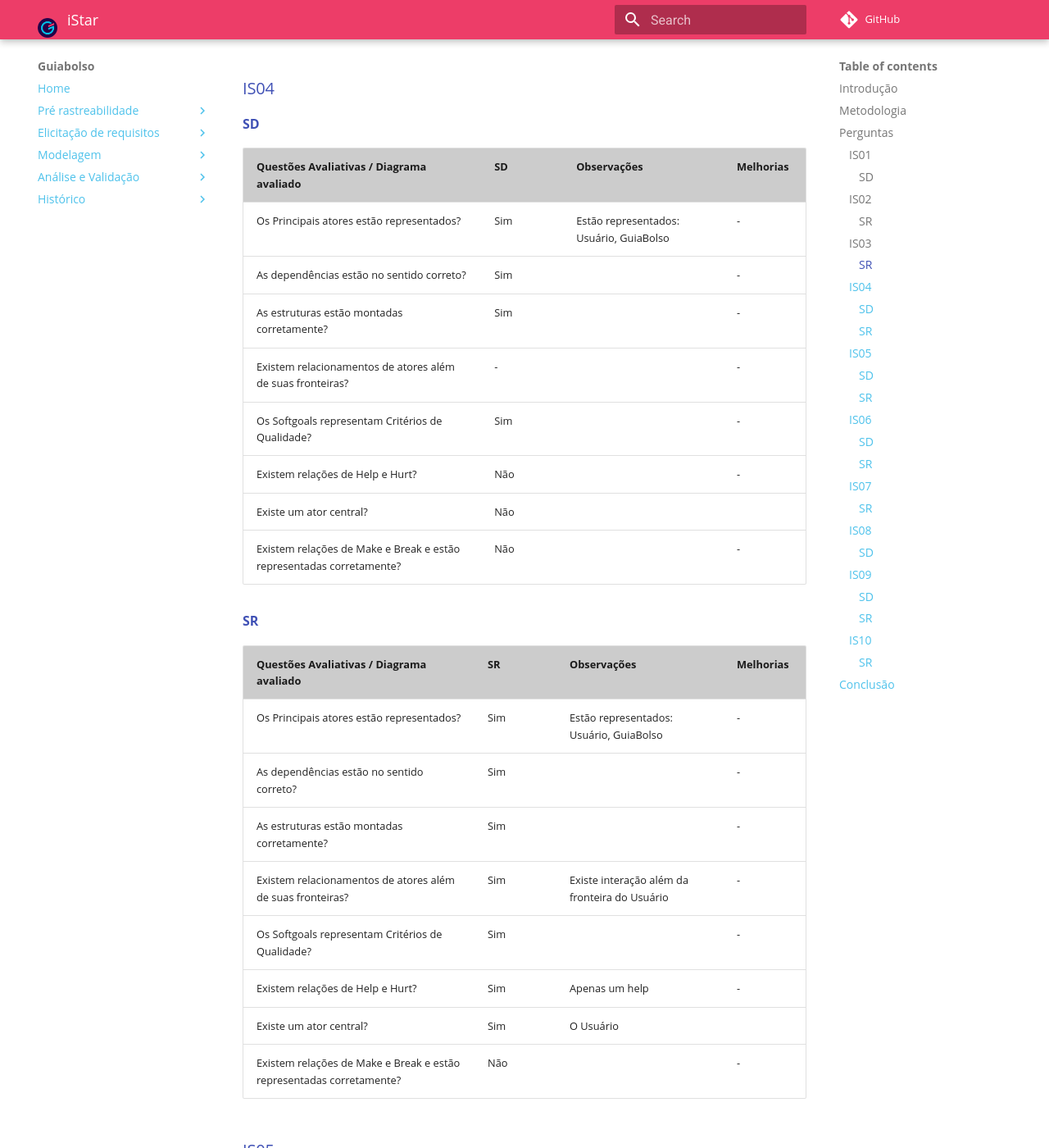
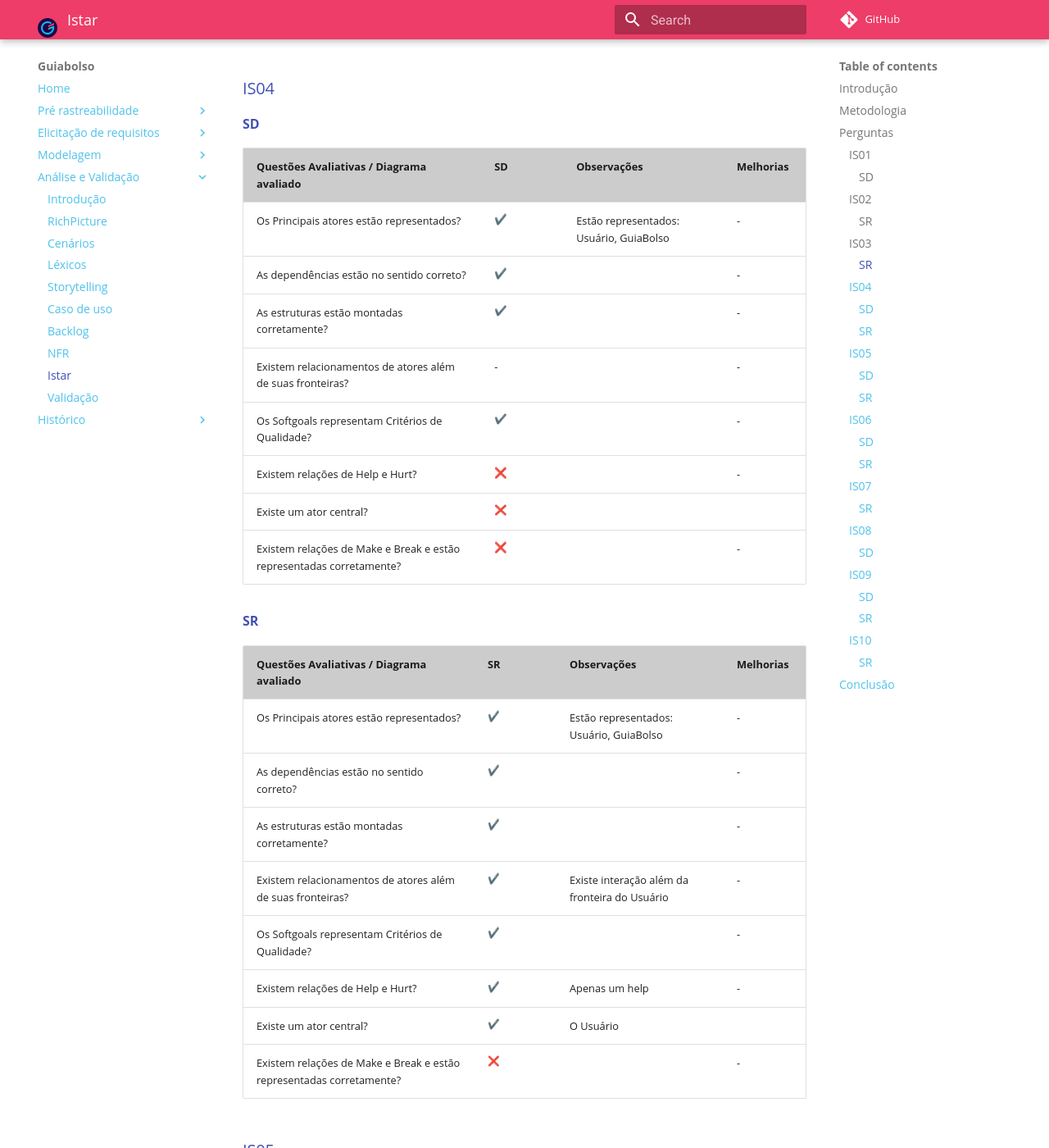
Before and after one commit to fga-disciplinas/2019.1-Guia-Bolso, an MkDocs documentation site: the page built from docs/analise/analise_istar.md, in a window 1280 px wide and 1400 px high, scrolled down 3851 px. Shown: the whole window at 82% size. Built offline with MkDocs 1.6.1 and Material for MkDocs 9.7.7, drawn with Linux system fonts in a browser that asks for light colours; emoji names are drawn with the system emoji font; comment, search, counter and statistics services are not loaded; old or Windows-style settings are respelled for this version of MkDocs; some of the changed text lies outside the part shown.

Commit message:
Referenciando i*

```diff
--- a/docs/analise/analise_istar.md
+++ b/docs/analise/analise_istar.md
@@ -36,15 +36,15 @@ para se avaliar cada modelo individualmente. Será, também, anotado algum obser
 
 | Questões Avaliativas / Diagrama avaliado | SD1 | Observações | Melhorias |
 |--|--|--|--|
-| Os Principais atores estão representados? | Sim |  | - |
-| As dependências estão no sentido correto? | Sim |  | - |
+| Os Principais atores estão representados? |:heavy_check_mark:|  | - |
+| As dependências estão no sentido correto? |:heavy_check_mark:|  | - |
 | As estruturas estão montadas corretamente? | - |   | - |
-| Existem relacionamentos de atores além de suas fronteiras? | Sim |  | - |
+| Existem relacionamentos de atores além de suas fronteiras? |:heavy_check_mark:|  | - |
 | Os Softgoals representam Critérios de Qualidade? | - |  | - |
 | Existem relações de Help e Hurt? | - |  | - |
-| Existe um ator central? | Não |  |  |
+| Existe um ator central? |:x:|  |  |
 | Existem relações de Make e Break e estão representadas
-corretamente? | Sim |  | - |
+corretamente? |:heavy_check_mark:|  | - |
 ## Inspeção
 
 ### [IS01](../../modelagem/istar/#is01-atores)
@@ -53,15 +53,15 @@ corretamente? | Sim |  | - |
 
 | Questões Avaliativas / Diagrama avaliado | SD | Observações | Melhorias |
 |--|--|--|--|
-| Os Principais atores estão representados? | Sim | Estão representados: Usuário, GuiaBolso, Patriocinadores, Serasa, Instituições financeiras,
+| Os Principais atores estão representados? |:heavy_check_mark:| Estão representados: Usuário, GuiaBolso, Patriocinadores, Serasa, Instituições financeiras,
 Instituições Reguladoras | - |
-| As dependências estão no sentido correto? | Sim |  | - |
-| As estruturas estão montadas corretamente? | Sim |   | - |
+| As dependências estão no sentido correto? |:heavy_check_mark:|  | - |
+| As estruturas estão montadas corretamente? |:heavy_check_mark:|   | - |
 | Existem relacionamentos de atores além de suas fronteiras? | - |  | - |
-| Os Softgoals representam Critérios de Qualidade? | Sim |  | - |
-| Existem relações de Help e Hurt? | Não |  | - |
-| Existe um ator central? | Sim | O GuiaBolso |  |
-| Existem relações de Make e Break e estão representadas corretamente? | Não |  | - |
+| Os Softgoals representam Critérios de Qualidade? |:heavy_check_mark:|  | - |
+| Existem relações de Help e Hurt? |:x:|  | - |
+| Existe um ator central? |:heavy_check_mark:| O GuiaBolso |  |
+| Existem relações de Make e Break e estão representadas corretamente? |:x:|  | - |
 
 ### [IS02](../../modelagem/istar/#is02-adicionar-contas-e-cartoes)
 
@@ -69,14 +69,14 @@ Instituições Reguladoras | - |
 
 | Questões Avaliativas / Diagrama avaliado | SR | Observações | Melhorias |
 |--|--|--|--|
-| Os Principais atores estão representados? | Sim | Estão representados: Usuário, Serasa/BoaVista, Instituições financeiras | - |
-| As dependências estão no sentido correto? | Sim |  | - |
-| As estruturas estão montadas corretamente? | Sim |   | - |
-| Existem relacionamentos de atores além de suas fronteiras? | Sim |  | - |
-| Os Softgoals representam Critérios de Qualidade? | Sim |  | - |
-| Existem relações de Help e Hurt? | Sim |  | - |
-| Existe um ator central? | Não | Não visualmente, mas o Usuário é o foco principal |  |
-| Existem relações de Make e Break e estão representadas corretamente? | Sim |  | - |
+| Os Principais atores estão representados? |:heavy_check_mark:| Estão representados: Usuário, Serasa/BoaVista, Instituições financeiras | - |
+| As dependências estão no sentido correto? |:heavy_check_mark:|  | - |
+| As estruturas estão montadas corretamente? |:heavy_check_mark:|   | - |
+| Existem relacionamentos de atores além de suas fronteiras? |:heavy_check_mark:|  | - |
+| Os Softgoals representam Critérios de Qualidade? |:heavy_check_mark:|  | - |
+| Existem relações de Help e Hurt? |:heavy_check_mark:|  | - |
+| Existe um ator central? |:x:| Não visualmente, mas o Usuário é o foco principal |  |
+| Existem relações de Make e Break e estão representadas corretamente? |:heavy_check_mark:|  | - |
 
 ### [IS03](../../modelagem/istar/#is03-simular-emprestimo)
 
@@ -84,14 +84,14 @@ Instituições Reguladoras | - |
 
 | Questões Avaliativas / Diagrama avaliado | SR | Observações | Melhorias |
 |--|--|--|--|
-| Os Principais atores estão representados? | Sim | Estão representados: Usuário, Serasa, GuiaBolso | - |
-| As dependências estão no sentido correto? | Sim |  | - |
-| As estruturas estão montadas corretamente? | Sim |   | - |
-| Existem relacionamentos de atores além de suas fronteiras? | Sim |  | - |
-| Os Softgoals representam Critérios de Qualidade? | Sim |  | - |
-| Existem relações de Help e Hurt? | Sim | Apenas Help | - |
-| Existe um ator central? | Não | Não visualmente, mas a interação entre o Usuário e o GuiaBolso é o foco principal |  |
-| Existem relações de Make e Break e estão representadas corretamente? | Não |  | - |
+| Os Principais atores estão representados? |:heavy_check_mark:| Estão representados: Usuário, Serasa, GuiaBolso | - |
+| As dependências estão no sentido correto? |:heavy_check_mark:|  | - |
+| As estruturas estão montadas corretamente? |:heavy_check_mark:|   | - |
+| Existem relacionamentos de atores além de suas fronteiras? |:heavy_check_mark:|  | - |
+| Os Softgoals representam Critérios de Qualidade? |:heavy_check_mark:|  | - |
+| Existem relações de Help e Hurt? |:heavy_check_mark:| Apenas Help | - |
+| Existe um ator central? |:x:|Não visualmente, mas a interação entre o Usuário e o GuiaBolso é o foco principal |  |
+| Existem relações de Make e Break e estão representadas corretamente? |:x:|  | - |
 
 ### [IS04](../../modelagem/istar/#is04-adicionar-compromisso-na-agenda)
 
@@ -99,27 +99,27 @@ Instituições Reguladoras | - |
 
 | Questões Avaliativas / Diagrama avaliado | SD | Observações | Melhorias |
 |--|--|--|--|
-| Os Principais atores estão representados? | Sim | Estão representados: Usuário, GuiaBolso | - |
-| As dependências estão no sentido correto? | Sim |  | - |
-| As estruturas estão montadas corretamente? | Sim |   | - |
+| Os Principais atores estão representados? |:heavy_check_mark:| Estão representados: Usuário, GuiaBolso | - |
+| As dependências estão no sentido correto? |:heavy_check_mark:|  | - |
+| As estruturas estão montadas corretamente? |:heavy_check_mark:|   | - |
 | Existem relacionamentos de atores além de suas fronteiras? | - |  | - |
-| Os Softgoals representam Critérios de Qualidade? | Sim |  | - |
-| Existem relações de Help e Hurt? | Não |  | - |
-| Existe um ator central? | Não |  |  |
-| Existem relações de Make e Break e estão representadas corretamente? | Não |  | - |
+| Os Softgoals representam Critérios de Qualidade? |:heavy_check_mark:|  | - |
+| Existem relações de Help e Hurt? |:x:|  | - |
+| Existe um ator central? |:x:|  |  |
+| Existem relações de Make e Break e estão representadas corretamente? |:x:|  | - |
 
 #### [SR](../../modelagem/istar/#strategic-rationale-model-sr_2)
 
 | Questões Avaliativas / Diagrama avaliado | SR | Observações | Melhorias |
 |--|--|--|--|
-| Os Principais atores estão representados? | Sim | Estão representados: Usuário, GuiaBolso | - |
-| As dependências estão no sentido correto? | Sim |  | - |
-| As estruturas estão montadas corretamente? | Sim |   | - |
-| Existem relacionamentos de atores além de suas fronteiras? | Sim | Existe interação além da fronteira do Usuário | - |
-| Os Softgoals representam Critérios de Qualidade? | Sim |  | - |
-| Existem relações de Help e Hurt? | Sim | Apenas um help | - |
-| Existe um ator central? | Sim | O Usuário |  |
-| Existem relações de Make e Break e estão representadas corretamente? | Não |  | - |
+| Os Principais atores estão representados? |:heavy_check_mark:| Estão representados: Usuário, GuiaBolso | - |
+| As dependências estão no sentido correto? |:heavy_check_mark:|  | - |
+| As estruturas estão montadas corretamente? |:heavy_check_mark:|   | - |
+| Existem relacionamentos de atores além de suas fronteiras? |:heavy_check_mark:| Existe interação além da fronteira do Usuário | - |
+| Os Softgoals representam Critérios de Qualidade? |:heavy_check_mark:|  | - |
+| Existem relações de Help e Hurt? |:heavy_check_mark:| Apenas um help | - |
+| Existe um ator central? |:heavy_check_mark:| O Usuário |  |
+| Existem relações de Make e Break e estão representadas corretamente? |:x:|  | - |
 
 ### [IS05](../../modelagem/istar/#is05-consultar-situacao-do-cpf)
 
@@ -127,27 +127,27 @@ Instituições Reguladoras | - |
 
 | Questões Avaliativas / Diagrama avaliado | SD | Observações | Melhorias |
 |--|--|--|--|
-| Os Principais atores estão representados? | Sim | Estão representados: Usuário, GuiaBolso | - |
-| As dependências estão no sentido correto? | Sim |  | - |
-| As estruturas estão montadas corretamente? | Sim |   | - |
+| Os Principais atores estão representados? |:heavy_check_mark:| Estão representados: Usuário, GuiaBolso | - |
+| As dependências estão no sentido correto? |:heavy_check_mark:|  | - |
+| As estruturas estão montadas corretamente? |:heavy_check_mark:|   | - |
 | Existem relacionamentos de atores além de suas fronteiras? | - |  | - |
-| Os Softgoals representam Critérios de Qualidade? | Sim |  | - |
-| Existem relações de Help e Hurt? | Não |  | - |
-| Existe um ator central? | Não |  |  |
-| Existem relações de Make e Break e estão representadas corretamente? | Não |  | - |
+| Os Softgoals representam Critérios de Qualidade? |:heavy_check_mark:|  | - |
+| Existem relações de Help e Hurt? |:x:|  | - |
+| Existe um ator central? |:x:|  |  |
+| Existem relações de Make e Break e estão representadas corretamente? |:x:|  | - |
 
 #### [SR](../../modelagem/istar/#strategic-rationale-model-sr_3)
 
 | Questões Avaliativas / Diagrama avaliado | SR | Observações | Melhorias |
 |--|--|--|--|
-| Os Principais atores estão representados? | Sim | Estão representados: Usuário, GuiaBolso | - |
-| As dependências estão no sentido correto? | Sim |  | - |
-| As estruturas estão montadas corretamente? | Sim |   | - |
-| Existem relacionamentos de atores além de suas fronteiras? | Sim |  | - |
-| Os Softgoals representam Critérios de Qualidade? | Sim |  | - |
-| Existem relações de Help e Hurt? | Não |  | - |
-| Existe um ator central? | Sim | O Usuário |  |
-| Existem relações de Make e Break e estão representadas corretamente? | Não |  | - |
+| Os Principais atores estão representados? |:heavy_check_mark:| Estão representados: Usuário, GuiaBolso | - |
+| As dependências estão no sentido correto? |:heavy_check_mark:|  | - |
+| As estruturas estão montadas corretamente? |:heavy_check_mark:|   | - |
+| Existem relacionamentos de atores além de suas fronteiras? |:heavy_check_mark:|  | - |
+| Os Softgoals representam Critérios de Qualidade? |:heavy_check_mark:|  | - |
+| Existem relações de Help e Hurt? |:x:|  | - |
+| Existe um ator central? |:heavy_check_mark:| O Usuário |  |
+| Existem relações de Make e Break e estão representadas corretamente? |:x:|  | - |
 
 ### [IS06](../../modelagem/istar/#is06-planejamento-de-rendas-e-gastos)
 
@@ -155,27 +155,27 @@ Instituições Reguladoras | - |
 
 | Questões Avaliativas / Diagrama avaliado | SD | Observações | Melhorias |
 |--|--|--|--|
-| Os Principais atores estão representados? | Sim | Estão representados: Usuário, GuiaBolso | - |
-| As dependências estão no sentido correto? | Sim |  | - |
-| As estruturas estão montadas corretamente? | Sim |   | - |
+| Os Principais atores estão representados? |:heavy_check_mark:| Estão representados: Usuário, GuiaBolso | - |
+| As dependências estão no sentido correto? |:heavy_check_mark:|  | - |
+| As estruturas estão montadas corretamente? |:heavy_check_mark:|   | - |
 | Existem relacionamentos de atores além de suas fronteiras? | - |  | - |
-| Os Softgoals representam Critérios de Qualidade? | Sim |  | - |
-| Existem relações de Help e Hurt? | Não |  | - |
-| Existe um ator central? | Não |  |  |
-| Existem relações de Make e Break e estão representadas corretamente? | Não |  | - |
+| Os Softgoals representam Critérios de Qualidade? |:heavy_check_mark:|  | - |
+| Existem relações de Help e Hurt? |:x:|  | - |
+| Existe um ator central? |:x:|  |  |
+| Existem relações de Make e Break e estão representadas corretamente? |:x:|  | - |
 
 #### [SR](../../modelagem/istar/#strategic-rationale-model-sr_4)
 
 | Questões Avaliativas / Diagrama avaliado | SR | Observações | Melhorias |
 |--|--|--|--|
-| Os Principais atores estão representados? | Sim | Estão representados: Usuário, GuiaBolso | - |
-| As dependências estão no sentido correto? | Sim |  | - |
-| As estruturas estão montadas corretamente? | Sim |   | - |
-| Existem relacionamentos de atores além de suas fronteiras? | Sim |  | - |
-| Os Softgoals representam Critérios de Qualidade? | Sim |  | - |
-| Existem relações de Help e Hurt? | Sim |  | - |
-| Existe um ator central? | Sim | O Usuário |  |
-| Existem relações de Make e Break e estão representadas corretamente? | Não |  | - |
+| Os Principais atores estão representados? |:heavy_check_mark:| Estão representados: Usuário, GuiaBolso | - |
+| As dependências estão no sentido correto? |:heavy_check_mark:|  | - |
+| As estruturas estão montadas corretamente? |:heavy_check_mark:|   | - |
+| Existem relacionamentos de atores além de suas fronteiras? |:heavy_check_mark:|  | - |
+| Os Softgoals representam Critérios de Qualidade? |:heavy_check_mark:|  | - |
+| Existem relações de Help e Hurt? |:heavy_check_mark:|  | - |
+| Existe um ator central? |:heavy_check_mark:| O Usuário |  |
+| Existem relações de Make e Break e estão representadas corretamente? |:x:|  | - |
 
 ### [IS07](../../modelagem/istar/#is07-dicas-financeiras)
 
@@ -183,14 +183,14 @@ Instituições Reguladoras | - |
 
 | Questões Avaliativas / Diagrama avaliado | SR | Observações | Melhorias |
 |--|--|--|--|
-| Os Principais atores estão representados? | Sim | Estão representados: Usuário, GuiaBolso | - |
-| As dependências estão no sentido correto? | Sim |  | - |
-| As estruturas estão montadas corretamente? | Sim |   | - |
-| Existem relacionamentos de atores além de suas fronteiras? | Sim |  | - |
-| Os Softgoals representam Critérios de Qualidade? | Sim |  | - |
-| Existem relações de Help e Hurt? | Sim |  | - |
-| Existe um ator central? | Sim | O Usuário |  |
-| Existem relações de Make e Break e estão representadas corretamente? | Não |  | - |
+| Os Principais atores estão representados? |:heavy_check_mark:| Estão representados: Usuário, GuiaBolso | - |
+| As dependências estão no sentido correto? |:heavy_check_mark:|  | - |
+| As estruturas estão montadas corretamente? |:heavy_check_mark:|   | - |
+| Existem relacionamentos de atores além de suas fronteiras? |:heavy_check_mark:|  | - |
+| Os Softgoals representam Critérios de Qualidade? |:heavy_check_mark:|  | - |
+| Existem relações de Help e Hurt? |:heavy_check_mark:|  | - |
+| Existe um ator central? |:heavy_check_mark:| O Usuário |  |
+| Existem relações de Make e Break e estão representadas corretamente? |:x:|  | - |
 
 ### [IS08](../../modelagem/istar/#is08-transacoes)
 
@@ -198,14 +198,14 @@ Instituições Reguladoras | - |
 
 | Questões Avaliativas / Diagrama avaliado | SD | Observações | Melhorias |
 |--|--|--|--|
-| Os Principais atores estão representados? | Sim | Estão representados: Usuário, GuiaBolso | - |
-| As dependências estão no sentido correto? | Sim |  | - |
-| As estruturas estão montadas corretamente? | Sim |   | - |
+| Os Principais atores estão representados? |:heavy_check_mark:| Estão representados: Usuário, GuiaBolso | - |
+| As dependências estão no sentido correto? |:heavy_check_mark:|  | - |
+| As estruturas estão montadas corretamente? |:heavy_check_mark:|   | - |
 | Existem relacionamentos de atores além de suas fronteiras? | - |  | - |
-| Os Softgoals representam Critérios de Qualidade? | Sim |  | - |
-| Existem relações de Help e Hurt? | Não |  | - |
-| Existe um ator central? | Não |  |  |
-| Existem relações de Make e Break e estão representadas corretamente? | Não |  | - |
+| Os Softgoals representam Critérios de Qualidade? |:heavy_check_mark:|  | - |
+| Existem relações de Help e Hurt? |:x:|  | - |
+| Existe um ator central? |:x:|  |  |
+| Existem relações de Make e Break e estão representadas corretamente? |:x:|  | - |
 
 ### [IS09](../../modelagem/istar/#is09-faturamento)
 
@@ -213,27 +213,27 @@ Instituições Reguladoras | - |
 
 | Questões Avaliativas / Diagrama avaliado | SD | Observações | Melhorias |
 |--|--|--|--|
-| Os Principais atores estão representados? | Sim | Estão representados: Usuário, GuiaBolso | - |
-| As dependências estão no sentido correto? | Sim |  | - |
-| As estruturas estão montadas corretamente? | Sim |   | - |
+| Os Principais atores estão representados? |:heavy_check_mark:| Estão representados: Usuário, GuiaBolso | - |
+| As dependências estão no sentido correto? |:heavy_check_mark:|  | - |
+| As estruturas estão montadas corretamente? |:heavy_check_mark:|   | - |
 | Existem relacionamentos de atores além de suas fronteiras? | - |  | - |
-| Os Softgoals representam Critérios de Qualidade? | Sim |  | - |
-| Existem relações de Help e Hurt? | Não |  | - |
-| Existe um ator central? | Não |  |  |
-| Existem relações de Make e Break e estão representadas corretamente? | Não |  | - |
+| Os Softgoals representam Critérios de Qualidade? |:heavy_check_mark:|  | - |
+| Existem relações de Help e Hurt? |:x:|  | - |
+| Existe um ator central? |:x:|  |  |
+| Existem relações de Make e Break e estão representadas corretamente? |:x:|  | - |
 
 #### [SR](../../modelagem/istar/#strategic-rationale-model-sr_6)
 
 | Questões Avaliativas / Diagrama avaliado | SR | Observações | Melhorias |
 |--|--|--|--|
-| Os Principais atores estão representados? | Sim | Estão representados: Usuário, GuiaBolso | - |
-| As dependências estão no sentido correto? | Sim |  | - |
-| As estruturas estão montadas corretamente? | Sim |   | - |
-| Existem relacionamentos de atores além de suas fronteiras? | Sim |  | - |
-| Os Softgoals representam Critérios de Qualidade? | Sim |  | - |
-| Existem relações de Help e Hurt? | Sim |  | - |
-| Existe um ator central? | Sim | O Usuário |  |
-| Existem relações de Make e Break e estão representadas corretamente? | Não |  | - |
+| Os Principais atores estão representados? |:heavy_check_mark:| Estão representados: Usuário, GuiaBolso | - |
+| As dependências estão no sentido correto? |:heavy_check_mark:|  | - |
+| As estruturas estão montadas corretamente? |:heavy_check_mark:|   | - |
+| Existem relacionamentos de atores além de suas fronteiras? |:heavy_check_mark:|  | - |
+| Os Softgoals representam Critérios de Qualidade? |:heavy_check_mark:|  | - |
+| Existem relações de Help e Hurt? |:heavy_check_mark:|  | - |
+| Existe um ator central? |:heavy_check_mark:| O Usuário |  |
+| Existem relações de Make e Break e estão representadas corretamente? |:x:|  | - |
 
 ### [IS10](../../modelagem/istar/#is10-visualizar-extrato)
 
@@ -241,14 +241,14 @@ Instituições Reguladoras | - |
 
 | Questões Avaliativas / Diagrama avaliado | SR | Observações | Melhorias |
 |--|--|--|--|
-| Os Principais atores estão representados? | Sim | Estão representados: Usuário, GuiaBolso | - |
-| As dependências estão no sentido correto? | Sim |  | - |
-| As estruturas estão montadas corretamente? | Sim |   | - |
-| Existem relacionamentos de atores além de suas fronteiras? | Sim |  | - |
-| Os Softgoals representam Critérios de Qualidade? | Sim |  | - |
-| Existem relações de Help e Hurt? | Sim |  | - |
-| Existe um ator central? | Sim | O Usuário |  |
-| Existem relações de Make e Break e estão representadas corretamente? | Sim |  | - |
+| Os Principais atores estão representados? |:heavy_check_mark:| Estão representados: Usuário, GuiaBolso | - |
+| As dependências estão no sentido correto? |:heavy_check_mark:|  | - |
+| As estruturas estão montadas corretamente? |:heavy_check_mark:|   | - |
+| Existem relacionamentos de atores além de suas fronteiras? |:heavy_check_mark:|  | - |
+| Os Softgoals representam Critérios de Qualidade? |:heavy_check_mark:|  | - |
+| Existem relações de Help e Hurt? |:heavy_check_mark:|  | - |
+| Existe um ator central? |:heavy_check_mark:| O Usuário |  |
+| Existem relações de Make e Break e estão representadas corretamente? |:heavy_check_mark:|  | - |
 
 ## Conclusão
 
--- a/mkdocs.yml
+++ b/mkdocs.yml
@@ -49,6 +49,7 @@ pages:
     - Caso de uso: 'analise/analise_casos_de_uso.md'
     - Backlog: 'analise/analise_backlog.md'
     - NFR: 'analise/analise_nfr.md'
+    - Istar: 'analise/analise_istar.md'
     - Validação: 'analise/validacao.md'
   - Histórico:
     - Introspecção-v1: 'historico/introspeccao-v1.md'
```
Also changed, not shown: docs/analise/analise_introducao.md (+1 -1 lines).
